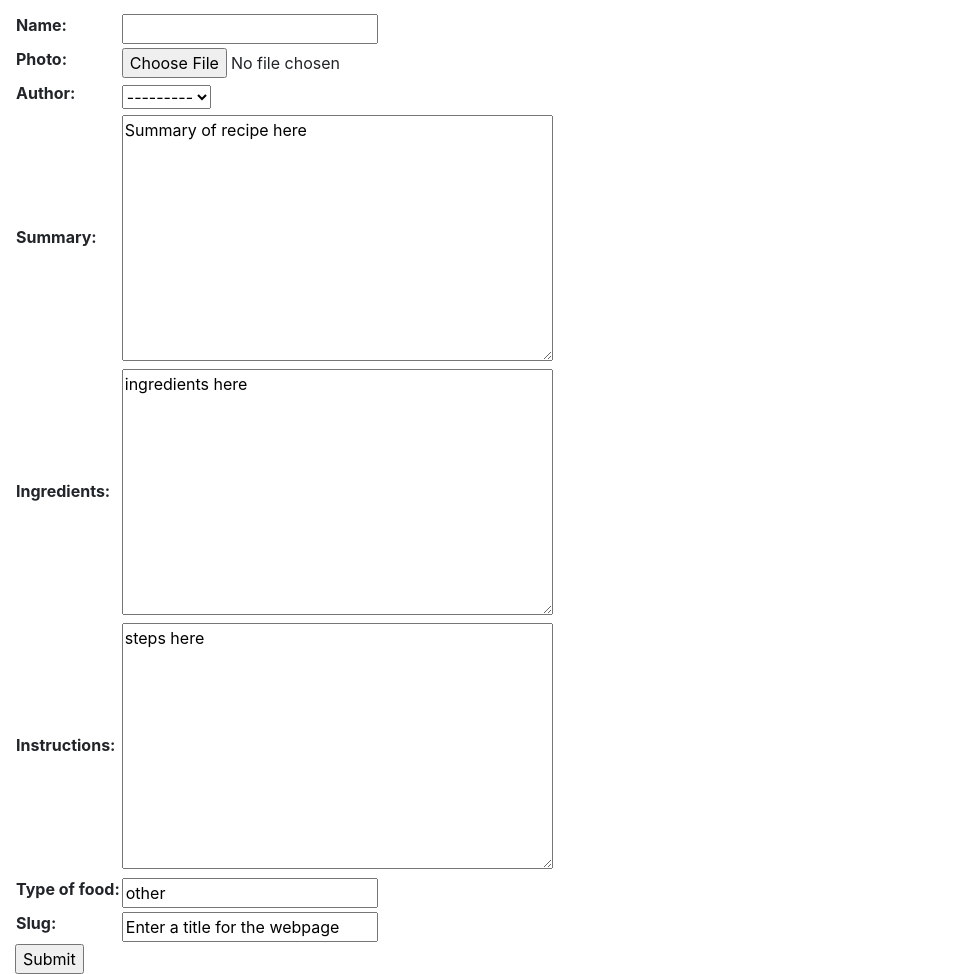
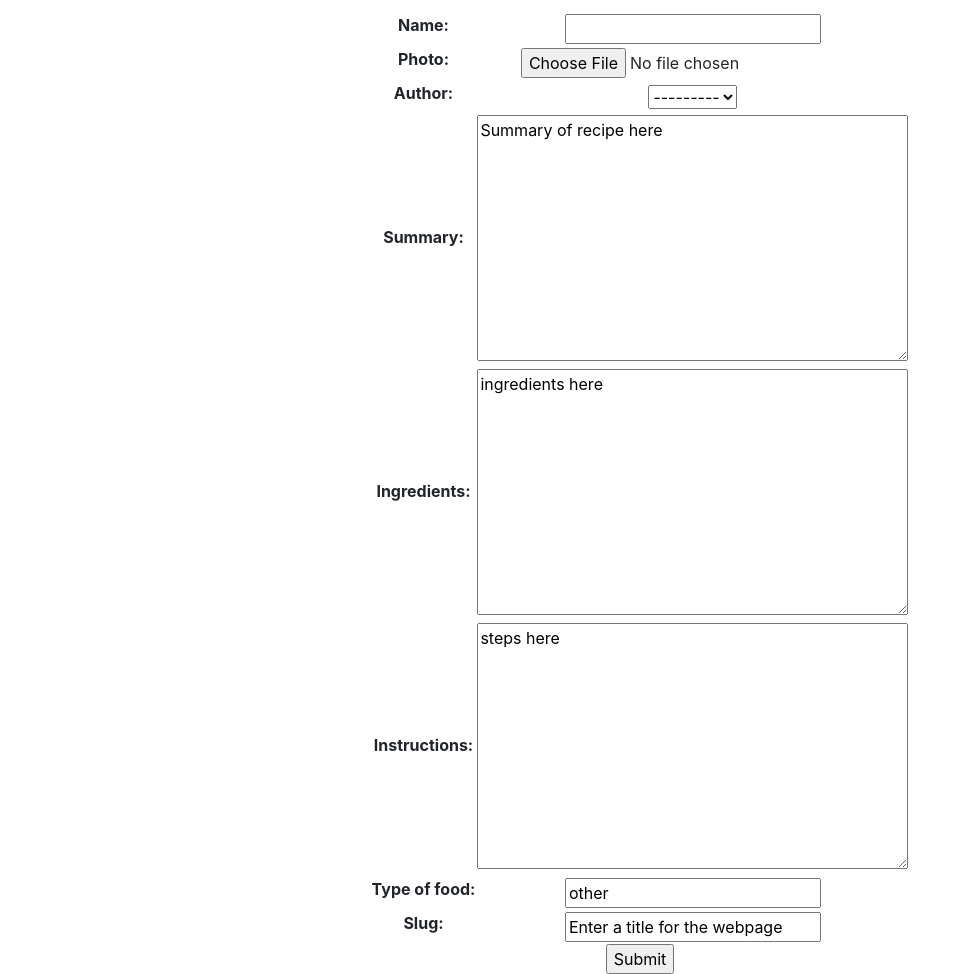
Before and after one commit to acoreynews/buenprovecho, a Django app: page /recipes/recipe/create/ in a window 1280 px wide. Shown: the part 58-1032 px from the top of the page, without its empty margins (0-956 px from the left). Run offline with Django 3.2, Linux system fonts and the light colour scheme; the visitor is signed in with stand-in values (Sample User, id 1); data that the repository does not hold is empty; some libraries are stand-ins or nearby versions.

Commit message:
Tweaked recipe detail, create pages

```diff
--- a/recipes/templates/recipes/author_list.html
+++ b/recipes/templates/recipes/author_list.html
@@ -20,13 +20,13 @@ ul {
   <ul class="menu">
     {% for author in author_list %}
       <li>
-        <a href="{{ author.get_absolute_url }}">{{ author.username }}</a>
+        <a href="{{ author.get_absolute_url }}"> {{ author.username }}</a>
       </li>
     {% endfor %}
 	<li><a href="{% url 'author_create' %}"><span style="color:#6A0DC4;font-weight:bold;">Add author</span></a></li>
   </ul>
   {% else %}
-    <ul class="menu">>
+    <ul class="menu">
     {% for author in author_list %}
       <li>
         <a href="{{ author.get_absolute_url }}">{{ author.username }}</a>
--- a/recipes/templates/recipes/recipe_detail.html
+++ b/recipes/templates/recipes/recipe_detail.html
@@ -4,7 +4,7 @@
 
 <style>
 h1 {text-align: center;}
-p {text-align: center;}
+p {text-align: center;font-size:25px;}
 li {text-align: center;}
 
 </style>
--- a/recipes/templates/recipes/recipe_form.html
+++ b/recipes/templates/recipes/recipe_form.html
@@ -1,14 +1,23 @@
 {% extends "base_generic.html" %}
 
 {% block content %}
+<style>
+form {text-align: center;}
+p {text-align: center;}
 
+.center {
+  margin-left: auto;
+  margin-right: auto;
+}
+
+</style>
 
     <form action="" method="post" enctype="multipart/form-data">
 		{% csrf_token %}
-		<table>
+		<table class="center">
 		{{ form.as_table }}
 		</table>
-		<input type="submit" value="Submit">
+		<input class="center" type="submit" value="Submit">
     </form>
 
 
```
